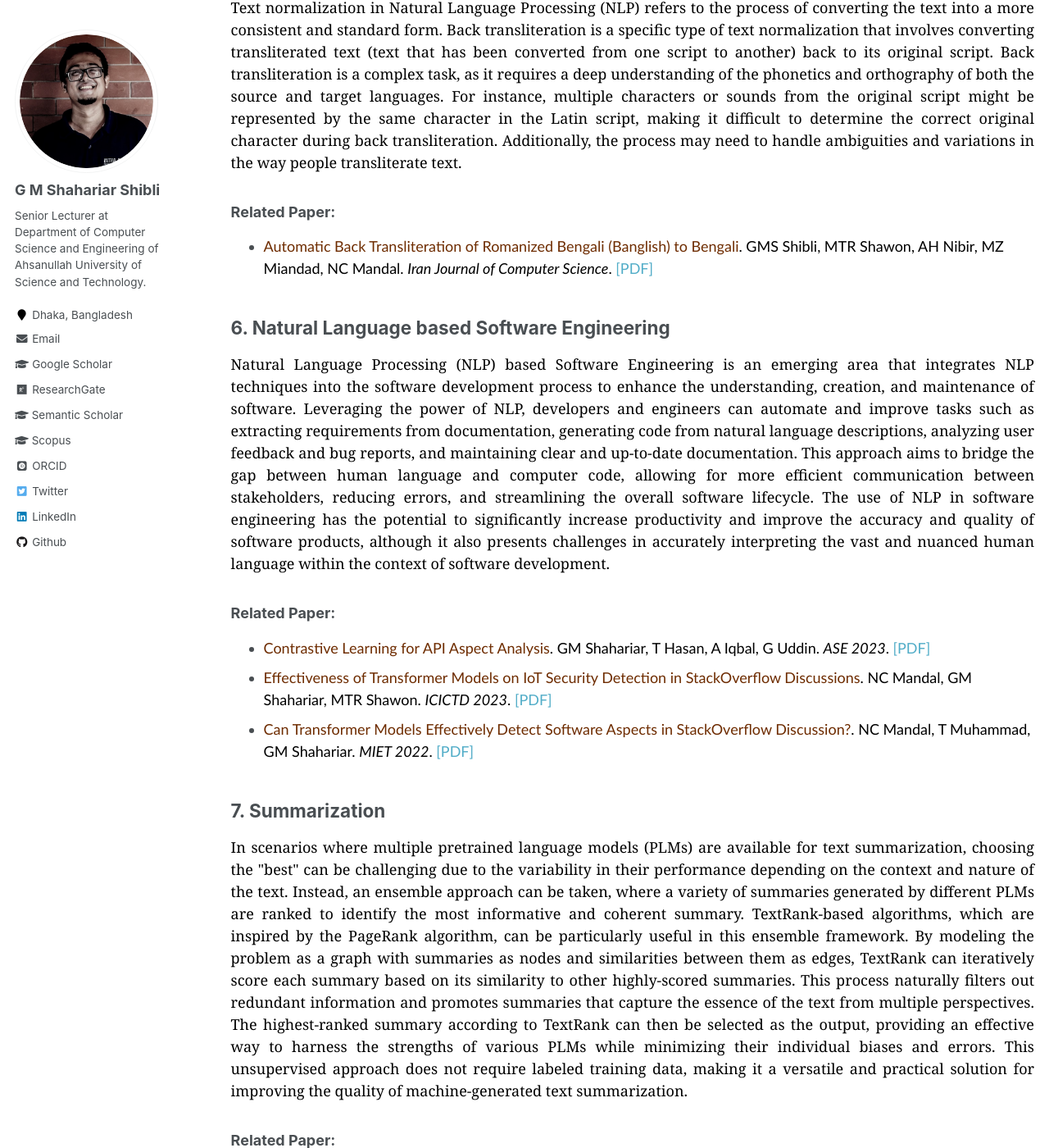
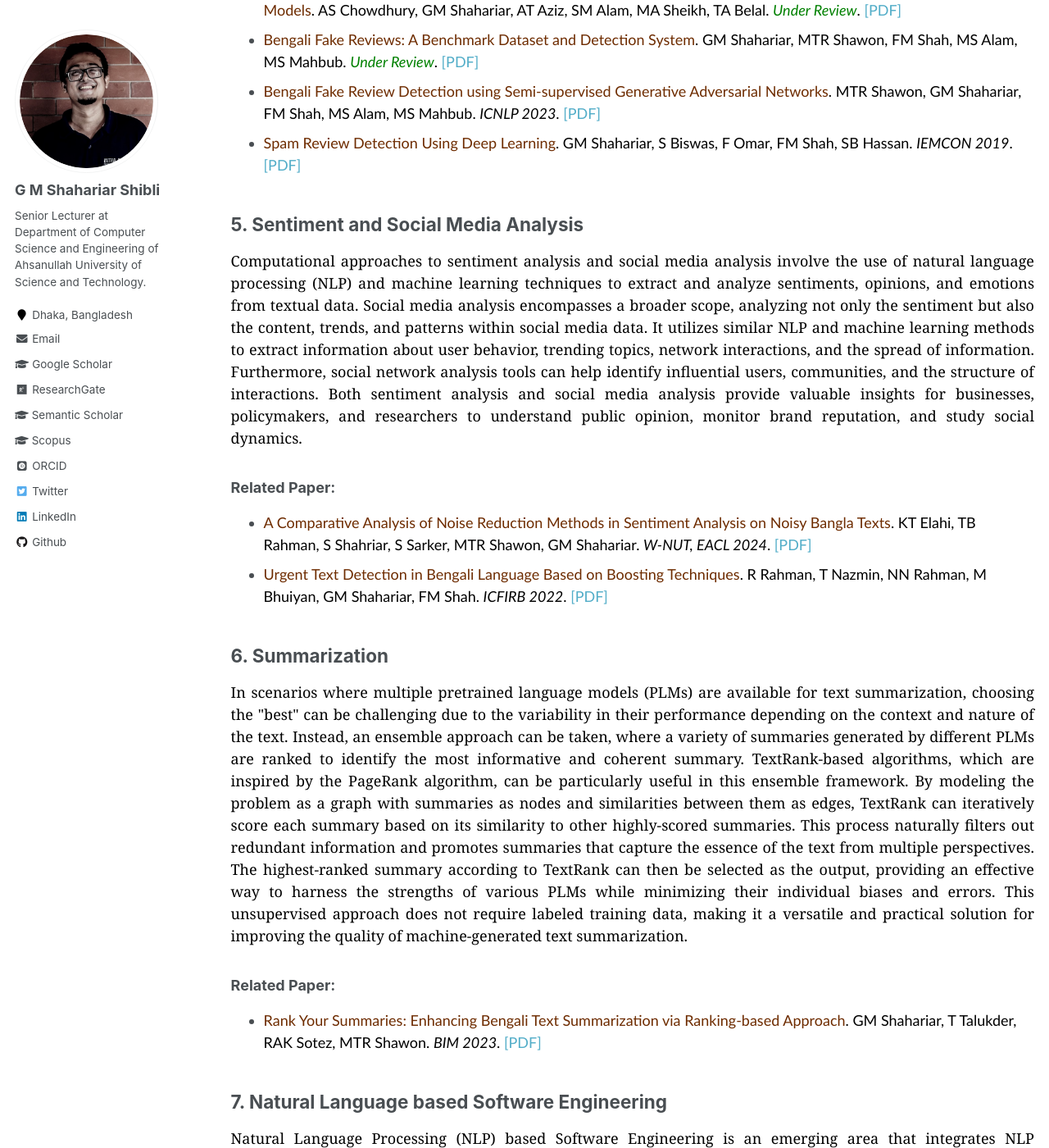
Before and after one commit to shahariar-shibli/shahariar-shibli.github.io, a Jekyll site: the page built from _pages/research.md, in a window 1280 px wide and 1400 px high, scrolled down 1621 px. Shown: the whole window at 82% size. Built offline with Jekyll 4.4.1, drawn with Linux system fonts in a browser that asks for light colours; some web fonts are replaced; some of the changed text lies outside the part shown.

Commit message:
Update research.md

```diff
--- a/_pages/research.md
+++ b/_pages/research.md
@@ -32,6 +32,18 @@
 ## 2. Trustworthy NLP
 
 ## 3. Bias & Fairness
+<p style="text-align:justify; color:black; font-family:Georgia">
+The majority of AI systems and algorithms are data-driven and require data to be trained on. If the
+underlying training data has biases, the algorithms trained on it will learn about them and incorporate
+them into their predictions. As a result, existing biases in data might alter the algorithms that use the
+data, resulting in biased results. This can have significant implications, such as perpetuating
+discrimination or unfair treatment based on factors like race, gender, or socioeconomic status.
+To mitigate these issues, it is crucial to implement techniques such as bias detection and fairness-aware
+machine learning. Ongoing work involves investigating gender biases in low resource pre-trained language models
+aiming to promote fairness in AI outcomes.
+</p>
+### Ongoing Work:
++ <span style="font-family:Trebuchet MS; color:black;"><span style="color:#6E2C00">Gender Bias in Pre-trained Bengali Language Models</span>.</span>
 
 ## 4. Misinformation Detection
 <p style="text-align:justify; color:black; font-family:Georgia">
@@ -51,21 +63,41 @@
 + <span style="font-family:Trebuchet MS; color:black;"><span style="color:#6E2C00">Bengali Fake Review Detection using Semi-supervised Generative Adversarial Networks</span>. MTR Shawon, GM Shahariar, FM Shah, MS Alam, MS Mahbub. <em>ICNLP 2023</em>. [[PDF]](https://arxiv.org/ftp/arxiv/papers/2304/2304.02739.pdf)</span>
 + <span style="font-family:Trebuchet MS; color:black;"><span style="color:#6E2C00">Spam Review Detection Using Deep Learning</span>. GM Shahariar, S Biswas, F Omar, FM Shah, SB Hassan. <em>IEMCON 2019</em>. [[PDF]](https://arxiv.org/pdf/2211.01675.pdf)</span>
 
-## 5. Text Normalization
+## 5. Sentiment and Social Media Analysis
 <p style="text-align:justify; color:black; font-family:Georgia">
-Text normalization in Natural Language Processing (NLP) refers to the process of converting the text into a
-more consistent and standard form. Back transliteration is a specific type of text normalization that involves
-converting transliterated text (text that has been converted from one script to another) back to its original
-script. Back transliteration is a complex task, as it requires a deep understanding of the phonetics and
-orthography of both the source and target languages. For instance, multiple characters or sounds from the
-original script might be represented by the same character in the Latin script, making it difficult to
-determine the correct original character during back transliteration. Additionally, the process may need
-to handle ambiguities and variations in the way people transliterate text.
+Computational approaches to sentiment analysis and social media analysis involve the use of natural language
+processing (NLP) and machine learning techniques to extract and analyze sentiments, opinions, and emotions
+from textual data. Social media analysis encompasses a broader scope, analyzing not only the sentiment but
+also the content, trends, and patterns within social media data. It utilizes similar NLP and machine learning
+methods to extract information about user behavior, trending topics, network interactions, and the spread of
+information. Furthermore, social network analysis tools can help identify influential users, communities,
+and the structure of interactions. Both sentiment analysis and social media analysis provide valuable
+insights for businesses, policymakers, and researchers to understand public opinion, monitor brand reputation,
+and study social dynamics.
 </p>
 ### Related Paper:
-+ <span style="font-family:Trebuchet MS; color:black;"><span style="color:#6E2C00">Automatic Back Transliteration of Romanized Bengali (Banglish) to Bengali</span>. GMS Shibli, MTR Shawon, AH Nibir, MZ Miandad, NC Mandal. <em>Iran Journal of Computer Science</em>. [[PDF]](https://shahariar-shibli.github.io/files/IRAN2022/Banglish_to_Bangla.pdf)</span>
++ <span style="font-family:Trebuchet MS; color:black;"><span style="color:#6E2C00">A Comparative Analysis of Noise Reduction Methods in Sentiment Analysis on Noisy Bangla Texts</span>. KT Elahi, TB Rahman, S Shahriar, S Sarker, MTR Shawon, GM Shahariar. <em>W-NUT, EACL 2024</em>. [[PDF]](https://arxiv.org/pdf/2401.14360.pdf)</span>
++ <span style="font-family:Trebuchet MS; color:black;"><span style="color:#6E2C00">Urgent Text Detection in Bengali Language Based on Boosting Techniques</span>. R Rahman, T Nazmin, NN Rahman, M Bhuiyan, GM Shahariar, FM Shah. <em>ICFIRB 2022</em>. [[PDF]](https://www.researchgate.net/profile/G-Shahariar/publication/364138051_Urgent_Text_Detection_in_Bengali_Language_Based_on_Boosting_Techniques/links/633ed7bc2752e45ef699d57d/Urgent-Text-Detection-in-Bengali-Language-Based-on-Boosting-Techniques.pdf)</span>
 
-## 6. Natural Language based Software Engineering
+## 6. Summarization
+<p style="text-align:justify; color:black; font-family:Georgia">
+In scenarios where multiple pretrained language models (PLMs) are available for text summarization,
+choosing the "best" can be challenging due to the variability in their performance depending on the
+context and nature of the text. Instead, an ensemble approach can be taken, where a variety of summaries
+generated by different PLMs are ranked to identify the most informative and coherent summary. TextRank-based
+algorithms, which are inspired by the PageRank algorithm, can be particularly useful in this ensemble
+framework. By modeling the problem as a graph with summaries as nodes and similarities between them as edges,
+TextRank can iteratively score each summary based on its similarity to other highly-scored summaries.
+This process naturally filters out redundant information and promotes summaries that capture the essence
+of the text from multiple perspectives. The highest-ranked summary according to TextRank can then be selected
+as the output, providing an effective way to harness the strengths of various PLMs while minimizing their
+individual biases and errors. This unsupervised approach does not require labeled training data, making it
+a versatile and practical solution for improving the quality of machine-generated text summarization.
+</p>
+### Related Paper:
++ <span style="font-family:Trebuchet MS; color:black;"><span style="color:#6E2C00">Rank Your Summaries: Enhancing Bengali Text Summarization via Ranking-based Approach</span>. GM Shahariar, T Talukder, RAK Sotez, MTR Shawon. <em>BIM 2023</em>. [[PDF]](https://arxiv.org/pdf/2307.07392.pdf)</span>
+
+## 7. Natural Language based Software Engineering
 <p style="text-align:justify; color:black; font-family:Georgia">
 Natural Language Processing (NLP) based Software Engineering is an emerging area that integrates NLP techniques
 into the software development process to enhance the understanding, creation, and maintenance of software.
@@ -83,23 +115,6 @@
 + <span style="font-family:Trebuchet MS; color:black;"><span style="color:#6E2C00">Effectiveness of Transformer Models on IoT Security Detection in StackOverflow Discussions</span>. NC Mandal, GM Shahariar, MTR Shawon. <em>ICICTD 2023</em>. [[PDF]](https://arxiv.org/pdf/2207.14542.pdf)</span>
 + <span style="font-family:Trebuchet MS; color:black;"><span style="color:#6E2C00">Can Transformer Models Effectively Detect Software Aspects in StackOverflow Discussion?</span>. NC Mandal, T Muhammad, GM Shahariar. <em>MIET 2022</em>. [[PDF]](https://arxiv.org/pdf/2209.12065.pdf)</span>
 
-## 7. Summarization
-<p style="text-align:justify; color:black; font-family:Georgia">
-In scenarios where multiple pretrained language models (PLMs) are available for text summarization,
-choosing the "best" can be challenging due to the variability in their performance depending on the
-context and nature of the text. Instead, an ensemble approach can be taken, where a variety of summaries
-generated by different PLMs are ranked to identify the most informative and coherent summary. TextRank-based
-algorithms, which are inspired by the PageRank algorithm, can be particularly useful in this ensemble
-framework. By modeling the problem as a graph with summaries as nodes and similarities between them as edges,
-TextRank can iteratively score each summary based on its similarity to other highly-scored summaries.
-This process naturally filters out redundant information and promotes summaries that capture the essence
-of the text from multiple perspectives. The highest-ranked summary according to TextRank can then be selected
-as the output, providing an effective way to harness the strengths of various PLMs while minimizing their
-individual biases and errors. This unsupervised approach does not require labeled training data, making it
-a versatile and practical solution for improving the quality of machine-generated text summarization.
-</p>
-### Related Paper:
-+ <span style="font-family:Trebuchet MS; color:black;"><span style="color:#6E2C00">Rank Your Summaries: Enhancing Bengali Text Summarization via Ranking-based Approach</span>. GM Shahariar, T Talukder, RAK Sotez, MTR Shawon. <em>BIM 2023</em>. [[PDF]](https://arxiv.org/pdf/2307.07392.pdf)</span>
 
 ## 8. Online Abuse and Harms
 <p style="text-align:justify; color:black; font-family:Georgia">
@@ -125,7 +140,22 @@
 ### Related Paper:
 + <span style="font-family:Trebuchet MS; color:black;"><span style="color:#6E2C00">Ben-Sarc: A Corpus for Sarcasm Detection from Bengali Social Media Comments and Its Baseline Evaluation</span>. SK Lora, GM Shahariar, T Nazmin, NN Rahman, R Rahman, M Bhuiyan, FM Shah. <em>Natural Language Engineering</em>. [[PDF]](https://engrxiv.org/preprint/view/2102/4194)</span>
 
-## 10. Explainable AI (XAI)
+## 10. Text Normalization
+<p style="text-align:justify; color:black; font-family:Georgia">
+Text normalization in Natural Language Processing (NLP) refers to the process of converting the text into a
+more consistent and standard form. Back transliteration is a specific type of text normalization that involves
+converting transliterated text (text that has been converted from one script to another) back to its original
+script. Back transliteration is a complex task, as it requires a deep understanding of the phonetics and
+orthography of both the source and target languages. For instance, multiple characters or sounds from the
+original script might be represented by the same character in the Latin script, making it difficult to
+determine the correct original character during back transliteration. Additionally, the process may need
+to handle ambiguities and variations in the way people transliterate text.
+</p>
+### Related Paper:
++ <span style="font-family:Trebuchet MS; color:black;"><span style="color:#6E2C00">Automatic Back Transliteration of Romanized Bengali (Banglish) to Bengali</span>. GMS Shibli, MTR Shawon, AH Nibir, MZ Miandad, NC Mandal. <em>Iran Journal of Computer Science</em>. [[PDF]](https://shahariar-shibli.github.io/files/IRAN2022/Banglish_to_Bangla.pdf)</span>
+
+
+## 11. Explainable AI (XAI)
 <p style="text-align:justify; color:black; font-family:Georgia">
 Explainable AI in medical image processing, especially when using pretrained models, refers to the ability
 of the AI system to not only accurately classify medical conditions from images but also to provide insights
```
Also changed, not shown: other parts of _pages/research.md (+1 -1 lines).
